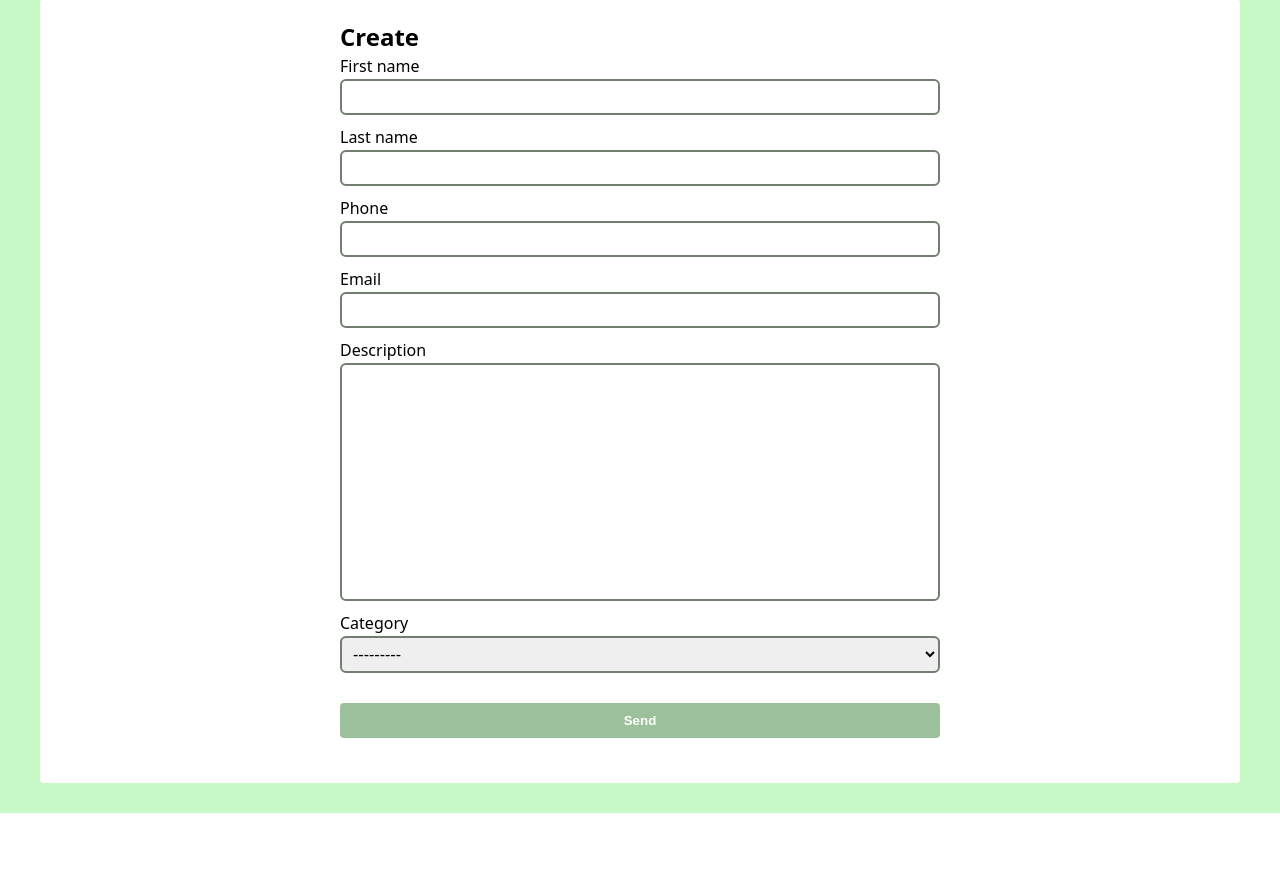
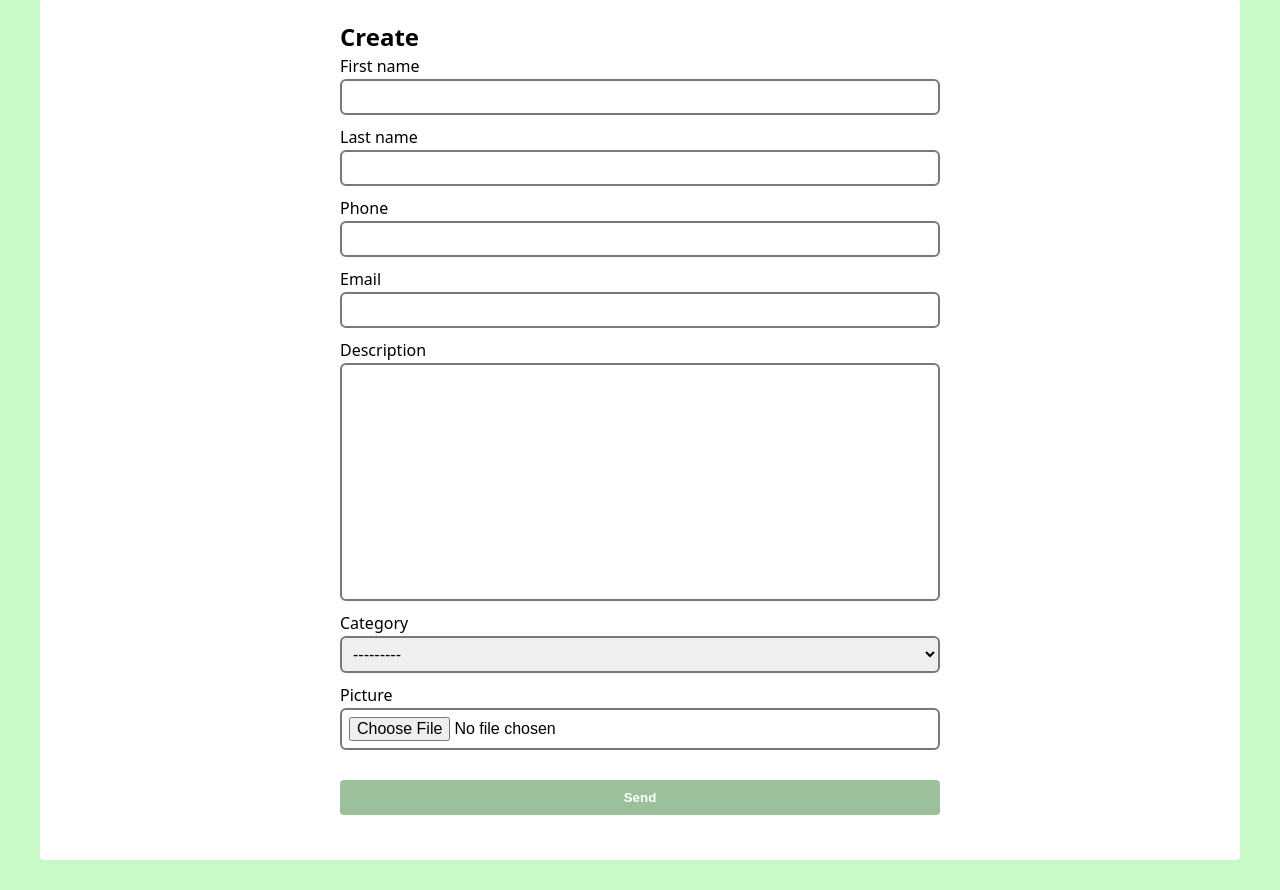
Before and after one commit to LuanAlmeida21/contacts-project, a Django app: page /contact/create/ in a window 1280 px wide. Shown: the part 231-1121 px from the top of the page. Before the commit the page ends 1044 px from the top, so only its background shows below. Run offline with Django 4.2, Linux system fonts and the light colour scheme; tables that the repository leaves empty hold one stand-in row (values such as "Sample post").

Commit message:
create field for profile

```diff
--- a/contact/forms.py
+++ b/contact/forms.py
@@ -8,6 +8,14 @@ from contact.models import Contact
 
 class ContactForm(forms.ModelForm):
 
+    picture = forms.ImageField(widget=forms.FileInput(
+        attrs={
+            'accept': 'image/*',
+        }
+    )
+    )
+
     class Meta:
         model = Contact
-        fields = ('first_name', 'last_name', 'phone', 'email', 'description', 'category')
+        fields = ('first_name', 'last_name', 'phone', 'email',
+                  'description', 'category', 'picture')
--- a/contact/templates/contact/create.html
+++ b/contact/templates/contact/create.html
@@ -10,12 +10,17 @@
         {% csrf_token %}
         <div class="form-content">
             {% for field in form %}
+            <div class="form-group">
+                <label for="{{field.id_for_label}}">{{field.label}}</label>
+                {{field}}
+                {% comment %} {{field.errors}}
+                {{field.help_text}} {% endcomment %}
+            </div>
+            {% if field.name == 'picture' and field.value.url %}
                 <div class="form-group">
-                    <label for="{{field.id_for_label}}">{{field.label}}</label>
-                    {{field}}
-                    {{field.errors}}
-                    {{field.help_text}}
+                    <img src="{{field.value.url}}" alt="">
                 </div>
+            {% endif %}
             {% endfor %}
         </div>
 
--- a/contact/templates/contact/single_contact.html
+++ b/contact/templates/contact/single_contact.html
@@ -11,6 +11,11 @@
         <p><b>Created Date: </b>{{contact.created_contact}}</p>
         <p><b>Description: </b>{{contact.description}}</p>
         <p><b>Category: </b>{{contact.category.name}}</p>
+        {% if contact.picture %}
+            <p>
+                <img src="{{contact.picture.url}}" alt="{{contact.first_name}} {{contact.last_name}}">
+            </p>
+        {% endif %}
         <div class="update-delete">
             <button type="button" class="btn">
                 <a class="btn-link" href="{% url 'contact:update' contact.id %}">Update</a>
--- a/contact/views/create_form.py
+++ b/contact/views/create_form.py
@@ -11,7 +11,7 @@ def create(request):
 
     if request.method == 'POST':
 
-        form = ContactForm(request.POST)
+        form = ContactForm(request.POST, request.FILES)
 
         context = {
             'form': form,
@@ -50,7 +50,7 @@ def update(request, contact_id):
 
     if request.method == 'POST':
 
-        form = ContactForm(request.POST, instance=contact)
+        form = ContactForm(request.POST, request.FILES, instance=contact)
 
         context = {
             'form': form,
```
